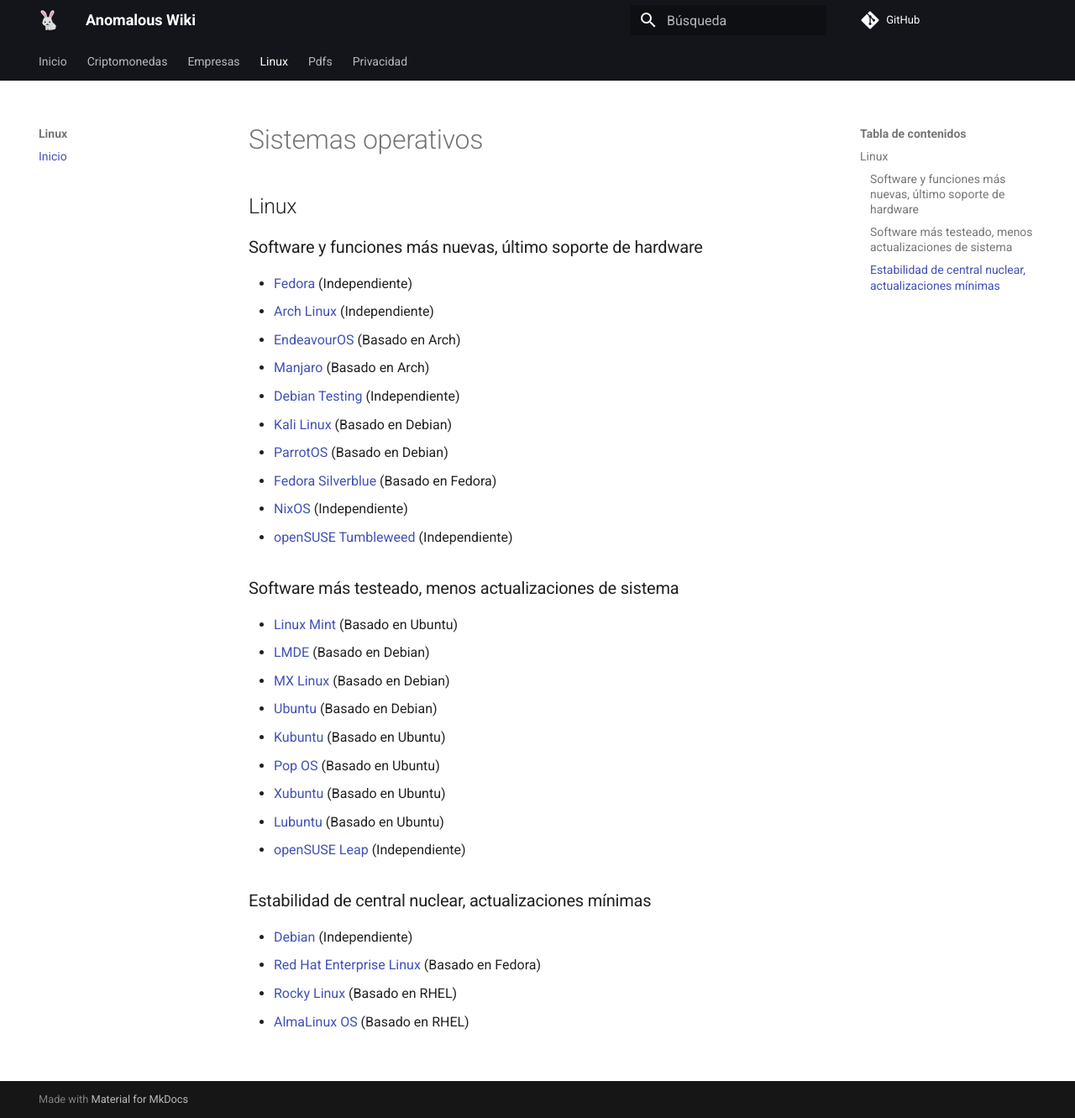
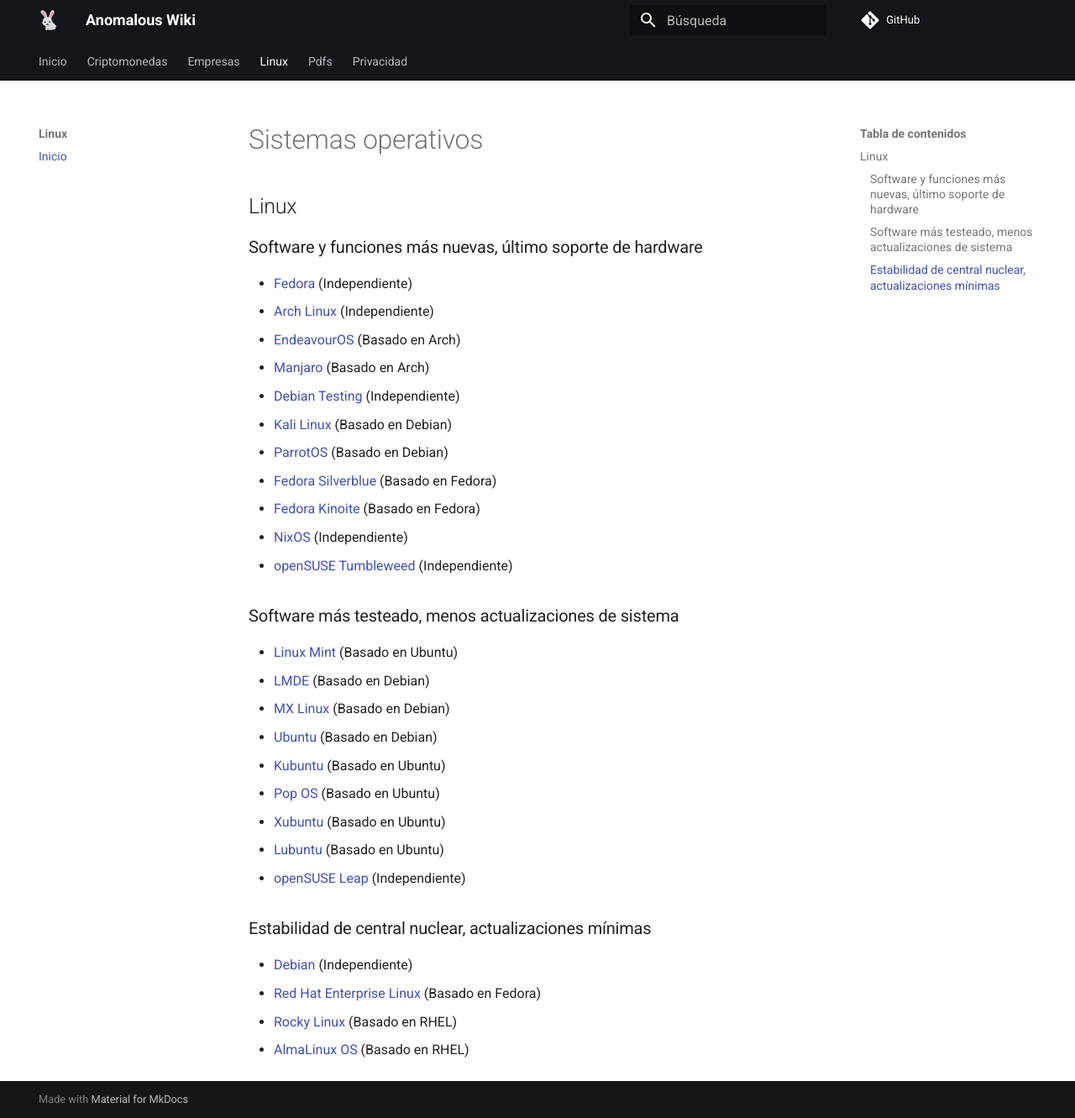
Before and after one commit to anomalouscode/wiki, an MkDocs documentation site: the page built from docs/linux/index.md, in a window 1280 px wide and 1331 px high. Shown: the whole window at 84% size. Built offline with MkDocs 1.6.1 and Material for MkDocs 9.7.7, drawn with Linux system fonts in a browser that asks for light colours; comment, search, counter and statistics services are not loaded.

Commit message:
Update index.md

```diff
--- a/docs/linux/index.md
+++ b/docs/linux/index.md
@@ -16,6 +16,7 @@
 - [Kali Linux](https://www.kali.org/) (Basado en Debian)
 - [ParrotOS](https://www.parrotsec.org/) (Basado en Debian)
 - [Fedora Silverblue](https://silverblue.fedoraproject.org/) (Basado en Fedora)
+- [Fedora Kinoite](https://kinoite.fedoraproject.org/) (Basado en Fedora)
 - [NixOS](https://nixos.org/) (Independiente)
 - [openSUSE Tumbleweed](https://www.opensuse.org/#Tumbleweed) (Independiente)
 
```
